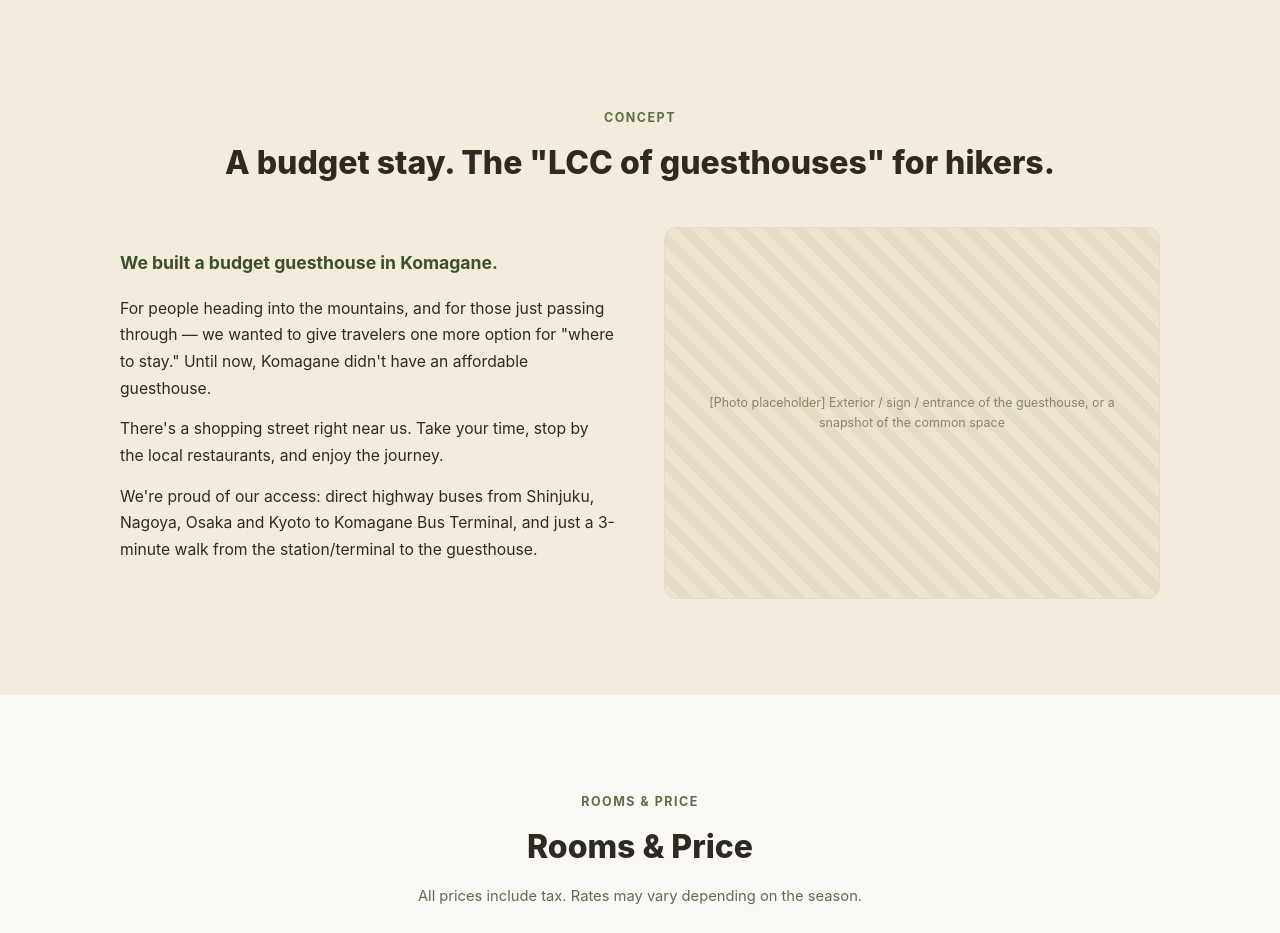
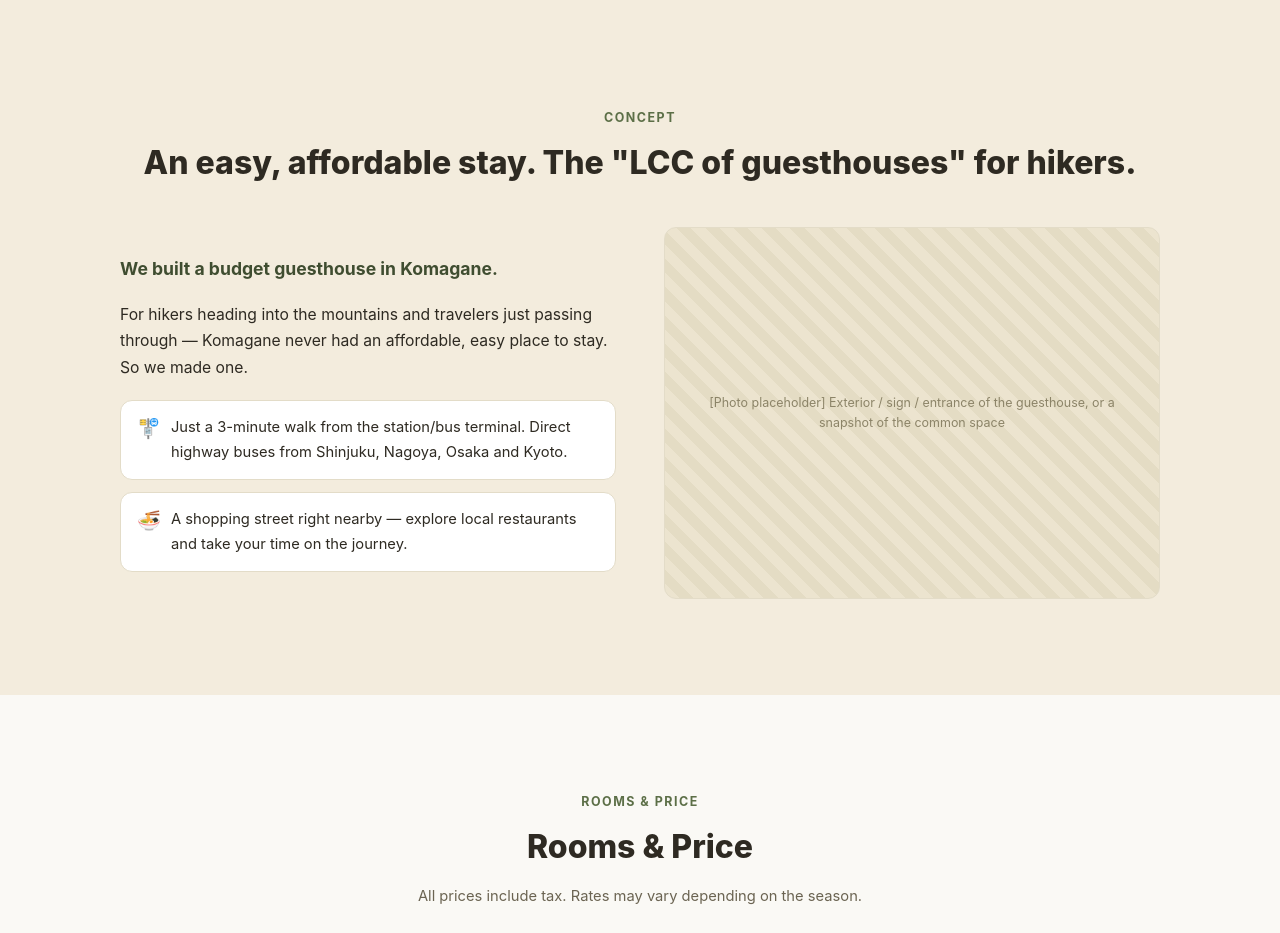
Before and after one commit to nomar163285/nomar-guesthouse.com, a plain HTML site: page en.html in a window 1280 px wide. Shown: the part 800-1733 px from the top of the page. Drawn offline with Linux system fonts and the light colour scheme.

Commit message:
Discord経由の更新: CONCEPTセクションの文章を整理して。 1. 見出しを「安宿。山に行く人のための『宿版LCC』」

```diff
--- a/en.html
+++ b/en.html
@@ -181,6 +181,14 @@
     font-size: 1.1rem; font-weight: bold; color: var(--moss-dark);
     margin-bottom: 18px;
   }
+  .concept-points {
+    list-style: none; display: grid; gap: 12px; margin-top: 18px;
+  }
+  .concept-points li {
+    background: #fff; border: 1px solid var(--line); border-radius: 12px;
+    padding: 14px 16px; font-size: 0.92rem; display: flex; gap: 10px; align-items: flex-start;
+  }
+  .concept-points .icon { font-size: 1.2rem; line-height: 1.4; }
   @media (min-width: 768px) {
     .concept-grid { grid-template-columns: 1fr 1fr; gap: 48px; }
   }
@@ -375,14 +383,16 @@
   <div class="wrap">
     <div class="section-title">
       <span class="eyebrow">Concept</span>
-      <h2>A budget stay. The "LCC of guesthouses" for hikers.</h2>
+      <h2>An easy, affordable stay. The "LCC of guesthouses" for hikers.</h2>
     </div>
     <div class="concept-grid">
       <div class="concept-text">
         <p class="lead">We built a budget guesthouse in Komagane.</p>
-        <p>For people heading into the mountains, and for those just passing through — we wanted to give travelers one more option for "where to stay." Until now, Komagane didn't have an affordable guesthouse.</p>
-        <p>There's a shopping street right near us. Take your time, stop by the local restaurants, and enjoy the journey.</p>
-        <p>We're proud of our access: direct highway buses from Shinjuku, Nagoya, Osaka and Kyoto to Komagane Bus Terminal, and just a 3-minute walk from the station/terminal to the guesthouse.</p>
+        <p>For hikers heading into the mountains and travelers just passing through — Komagane never had an affordable, easy place to stay. So we made one.</p>
+        <ul class="concept-points">
+          <li><span class="icon">🚏</span><span>Just a 3-minute walk from the station/bus terminal. Direct highway buses from Shinjuku, Nagoya, Osaka and Kyoto.</span></li>
+          <li><span class="icon">🍜</span><span>A shopping street right nearby — explore local restaurants and take your time on the journey.</span></li>
+        </ul>
       </div>
       <div class="photo-ph">
         [Photo placeholder] Exterior / sign / entrance of the guesthouse, or a snapshot of the common space
```
Also changed, not shown: index.html (+14 -4 lines).
